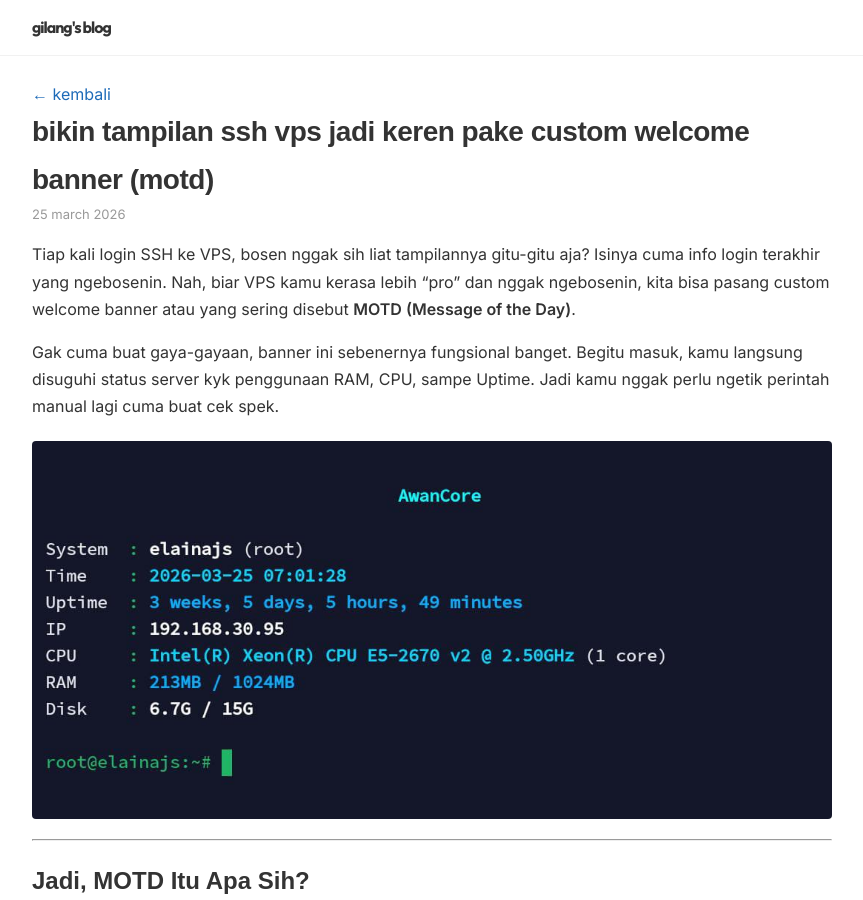
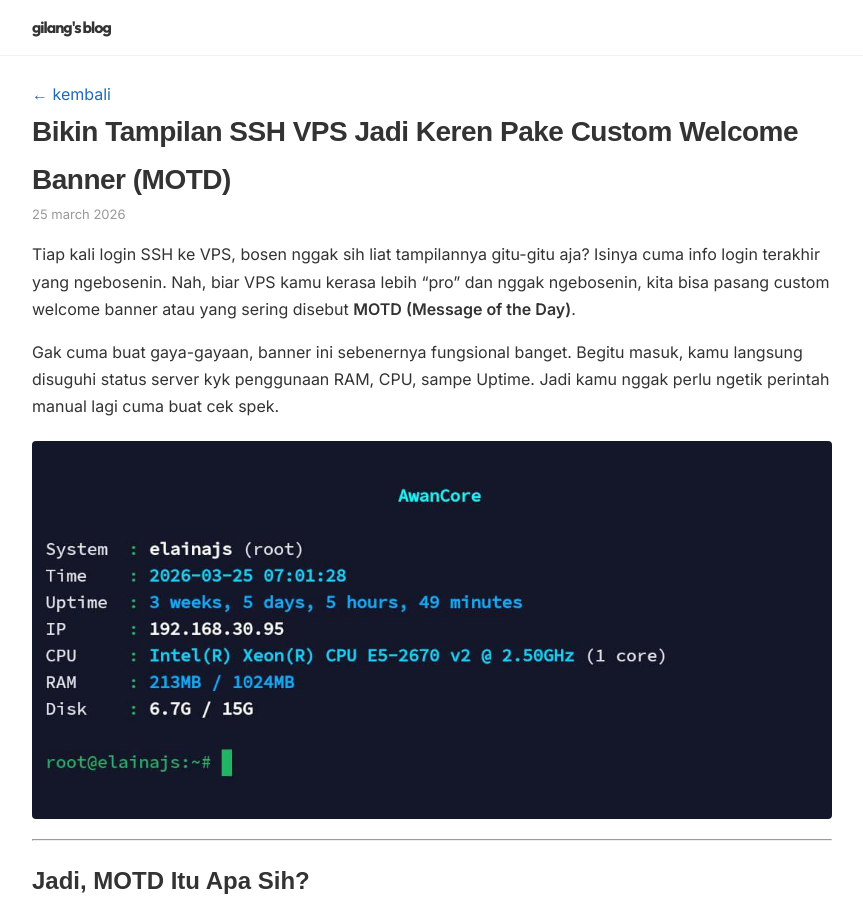
Before and after one commit to gilangf3000/gilangf3000.github.io, a Jekyll site: the page built from _posts/2026-03-25-custom-welcome-vps.md, in a window 1280 px wide and 900 px high. Shown: the whole window, without its empty margins (208-1071 px from the left). Built offline with Jekyll 4.4.1, drawn with Linux system fonts in a browser that asks for light colours; a script that is not in the unit is left out.

```diff
--- a/_posts/2026-03-25-custom-welcome-vps.md
+++ b/_posts/2026-03-25-custom-welcome-vps.md
@@ -1,6 +1,6 @@
 ---
 layout: post
-title: "bikin tampilan ssh vps jadi keren pake custom welcome banner (motd)"
+title: "Bikin Tampilan SSH VPS Jadi Keren Pake Custom Welcome Banner (MOTD)"
 date: 2026-03-25
 emoji: 🖥️
 keywords: [vps, linux, banner, terminal, tutorial, server, bash script, motd, custom welcome ssh, tampilan vps keren, sysadmin tips]
```
